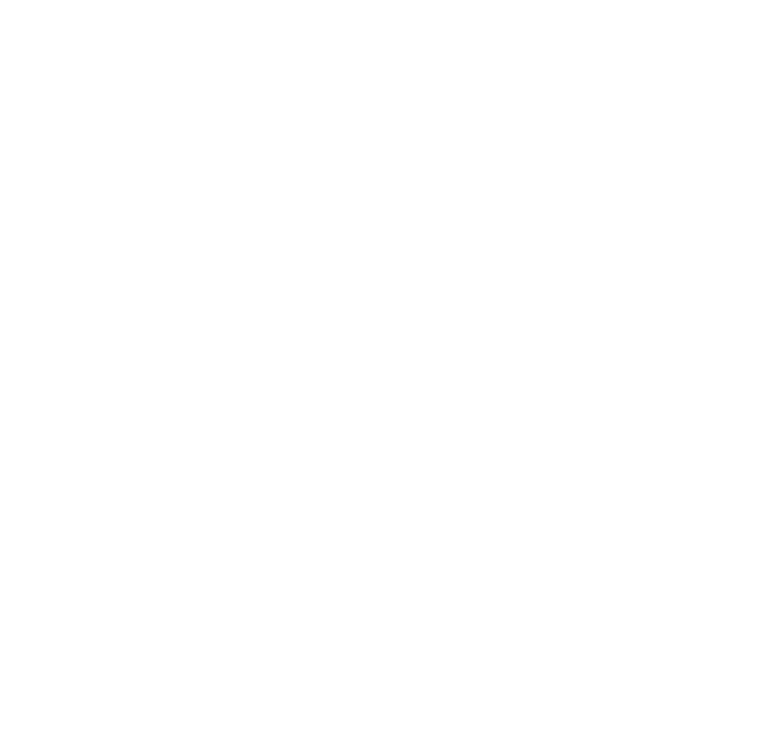
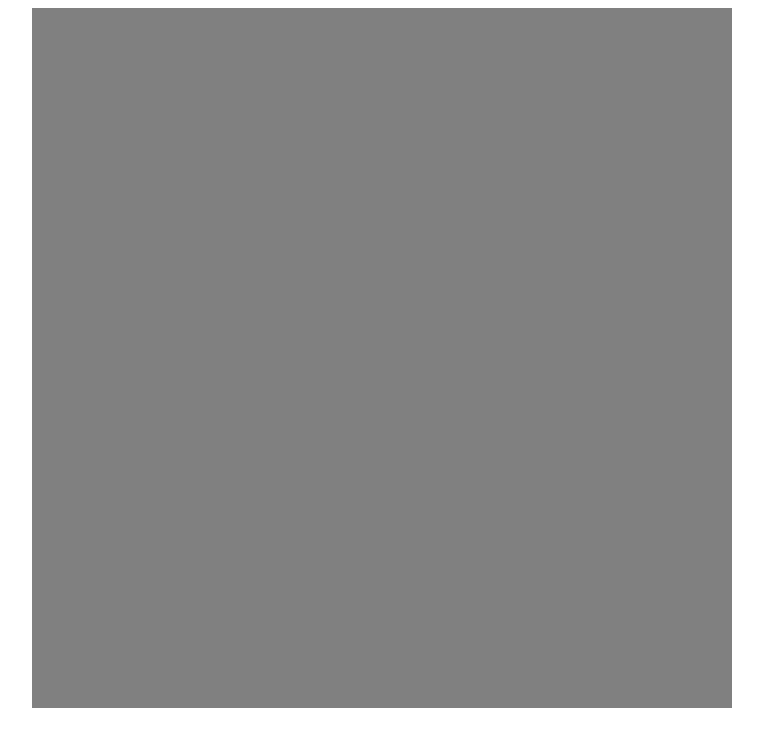
Before and after one commit to Nathan3p0/Etch-A-Sketch, a plain HTML site: page index.html in a window 1280 px wide. Shown: the whole page, without its empty margins (258-1021 px from the left). Drawn offline with nearby package versions, Linux system fonts and the light colour scheme.

Commit message:
added loop to make grid and functions to track mouse movement.

```diff
--- a/css/style.css
+++ b/css/style.css
@@ -0,0 +1,12 @@
+#container {
+  width: 700px;
+  height: 700px;
+  margin: auto;
+}
+.grid {
+  width: 1.5625%;
+  height:  1.5625%;
+  background-color: grey;
+  /*border: 1px solid black;*/
+  float: left;
+}
--- a/index.html
+++ b/index.html
@@ -5,7 +5,8 @@
   <link href="css/style.css" rel="stylesheet">
 </head>
 <body>
-<script src="jquery-3.1.1.min.js"></script>
+  <div id="container"></div>
+<script src="scripts/jquery-3.1.1.min.js"></script>
 <script src="scripts/scripts.js"></script>
 </body>
 </html>
--- a/scripts/scripts.js
+++ b/scripts/scripts.js
@@ -0,0 +1,17 @@
+function gridMaker(){
+  var div = '<div class="grid"></div>';
+  var i = 0;
+  var selector = $('#container')
+  while (i < 4096) {
+    selector.append(div);
+    i += 1;
+  }
+}
+
+gridMaker();
+
+$( function() {
+  $('.grid').mouseenter( function() {
+      $(this).css('background-color','rgba(0,0,0,0.9)');
+    });
+});
```
